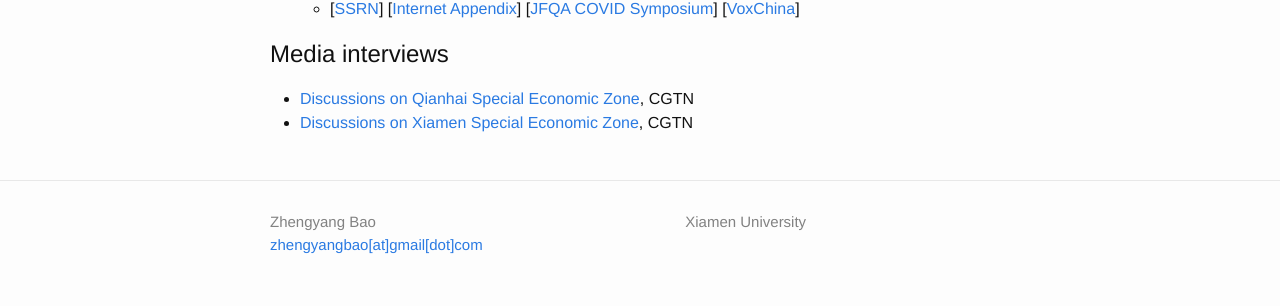
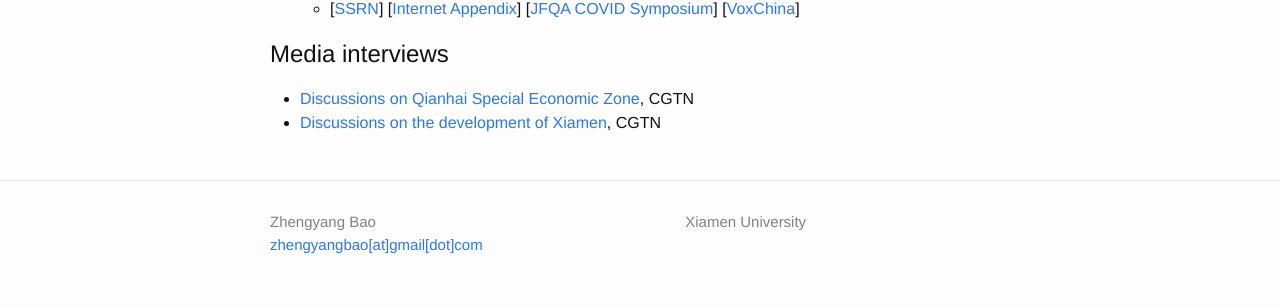
Before and after one commit to zhengyang-bao/zhengyang-bao.github.io, a Jekyll site: the page built from index.md, in a window 1280 px wide. Shown: the part 812-1118 px from the top of the page. Built offline with Jekyll 4.4.1, drawn with Linux system fonts in a browser that asks for light colours.

Commit message:
Update index.md

```diff
--- a/index.md
+++ b/index.md
@@ -32,4 +32,4 @@ layout: default
 
 ## Media interviews
 - [Discussions on Qianhai Special Economic Zone](https://news.cgtn.com/news/2021-09-20/Expert-Shenzhen-s-Qianghai-offers-opportunities-for-HK-13Iyp1gpoGs/index.html), CGTN
-- [Discussions on Xiamen Special Economic Zone](https://m.weibo.cn/status/4716940611813977?wm=3333_2001&from=10BC293010&sourcetype=weixin), CGTN
+- [Discussions on the development of Xiamen](https://m.weibo.cn/status/4716940611813977?wm=3333_2001&from=10BC293010&sourcetype=weixin), CGTN
```
